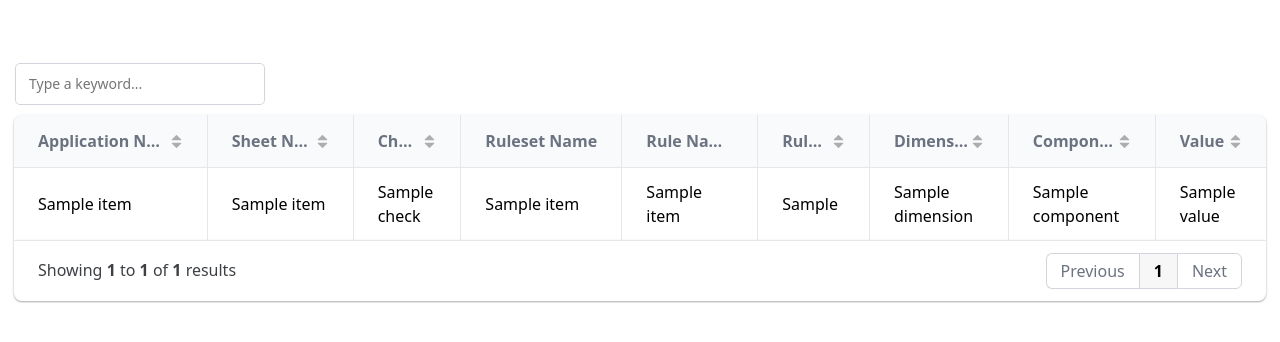
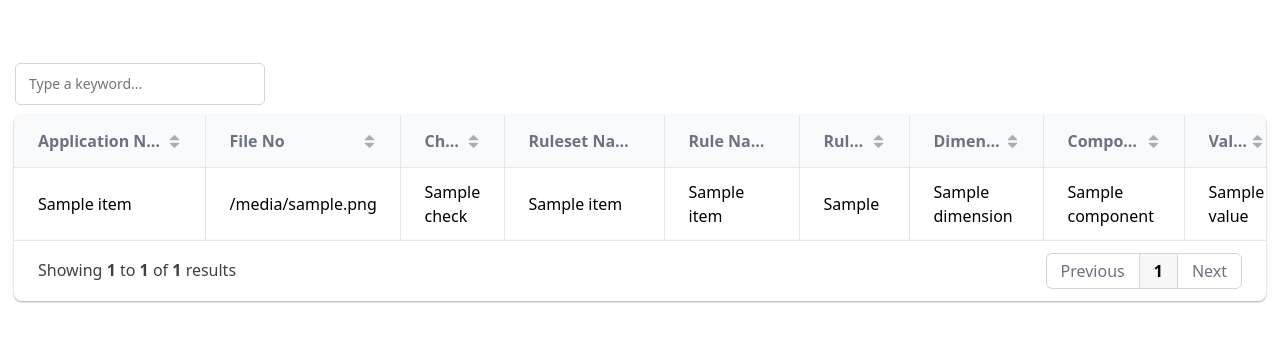
Before and after one commit to essbasedev/pcm-compare-rules, a Flask app: template templates/result.html in a window 1280 px wide. Shown: the part 64-406 px from the top of the page. Run offline with Flask 2, Linux system fonts and the light colour scheme; the template is opened without the code that fills it: most values are stand-ins (such as "Sample title", 1, 10 or a date in 2020); some libraries are stand-ins or nearby versions.

Commit message:
Sheet Name -> File No

```diff
--- a/extract_xml.py
+++ b/extract_xml.py
@@ -53,7 +53,7 @@ class ExtractXML:
 
     # This function adds the values into dictionaries inside a list,
     # This can be easily exported as table or csv
-    def add_to_csv_export(self, source_list, application_name, sheet_name, job_type):
+    def add_to_csv_export(self, source_list, application_name, file_no, job_type):
         for item in source_list:
             for component in item:
                 if component not in ignore_list:
@@ -63,7 +63,7 @@ class ExtractXML:
                     self.dimension = item.get('Dimension') if item.get('Dimension') else ""
                     self.csv_export.append({
                         'Application Name': application_name,
-                        'Sheet Name': sheet_name,
+                        'File No': file_no,
                         'Check': job_type,
                         'Ruleset Name': self.ruleset_name,
                         'Rule Name': self.rule_name,
--- a/templates/result.html
+++ b/templates/result.html
@@ -16,7 +16,7 @@ PCM - Compare Rules
       new gridjs.Grid({
         columns: [
           { id: 'Application_Name', name: 'Application Name', sort: true },
-          { id: 'Sheet_Name', name: 'Sheet Name', sort: true },
+          { id: 'File_No', name: 'File No', sort: true },
           { id: 'Check', name: 'Check', sort: true},
           { id: 'Ruleset_Name', name: 'Ruleset Name', sort: false},
           { id: 'Rule_Name', name: 'Rule Name', sort: false},
@@ -29,7 +29,7 @@ PCM - Compare Rules
           {% for item in output %}
             {
               Application_Name: '{{ item['Application Name'] }}',
-              Sheet_Name: '{{ item['Sheet Name'] }}',
+              File_No: '{{ item['File No'] }}',
               Check: '{{ item['Check'] }}',
               Ruleset_Name: '{{ item['Ruleset Name'] }}',
               Rule_Name: '{{ item['Rule Name'] }}',
```
